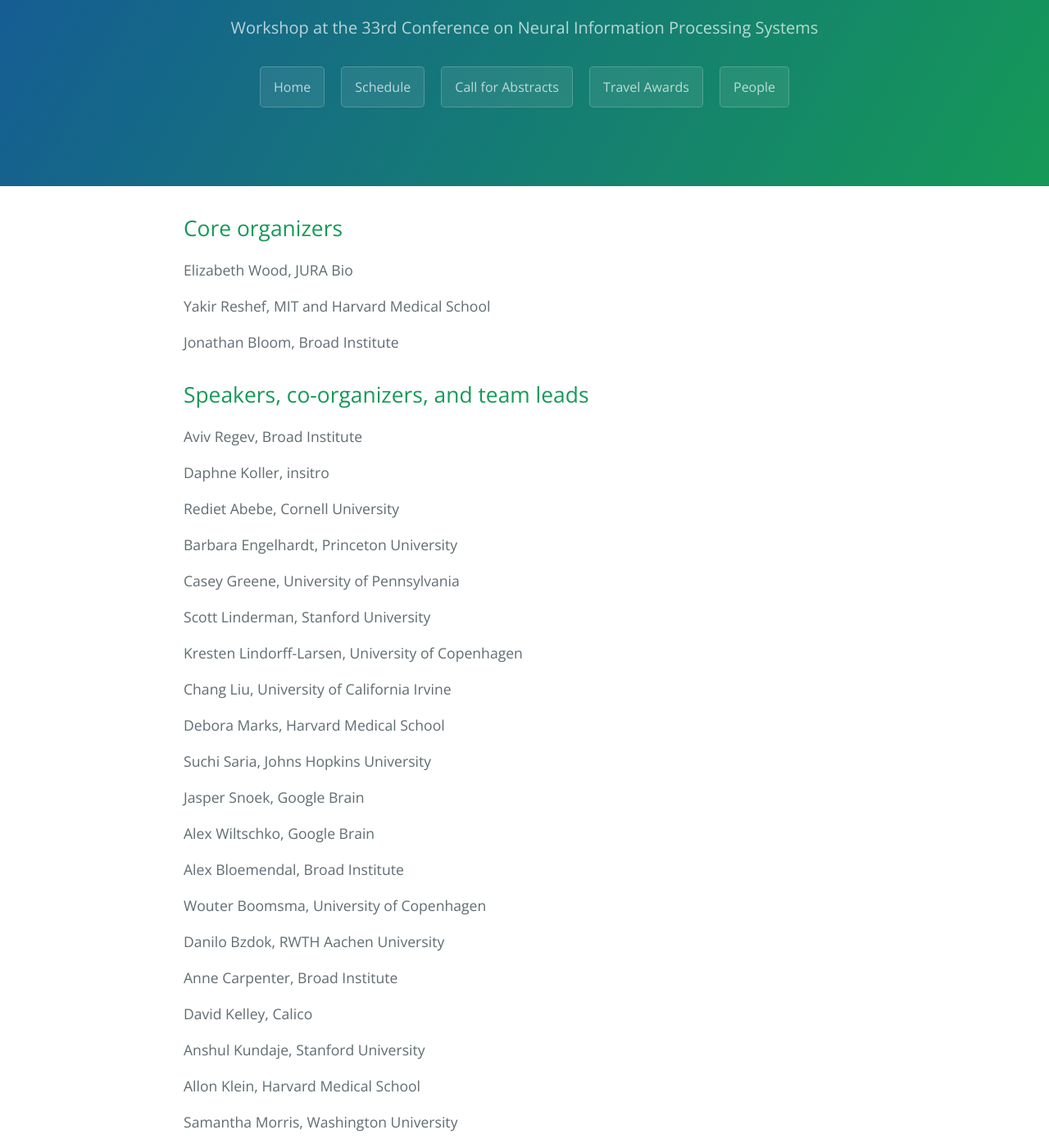
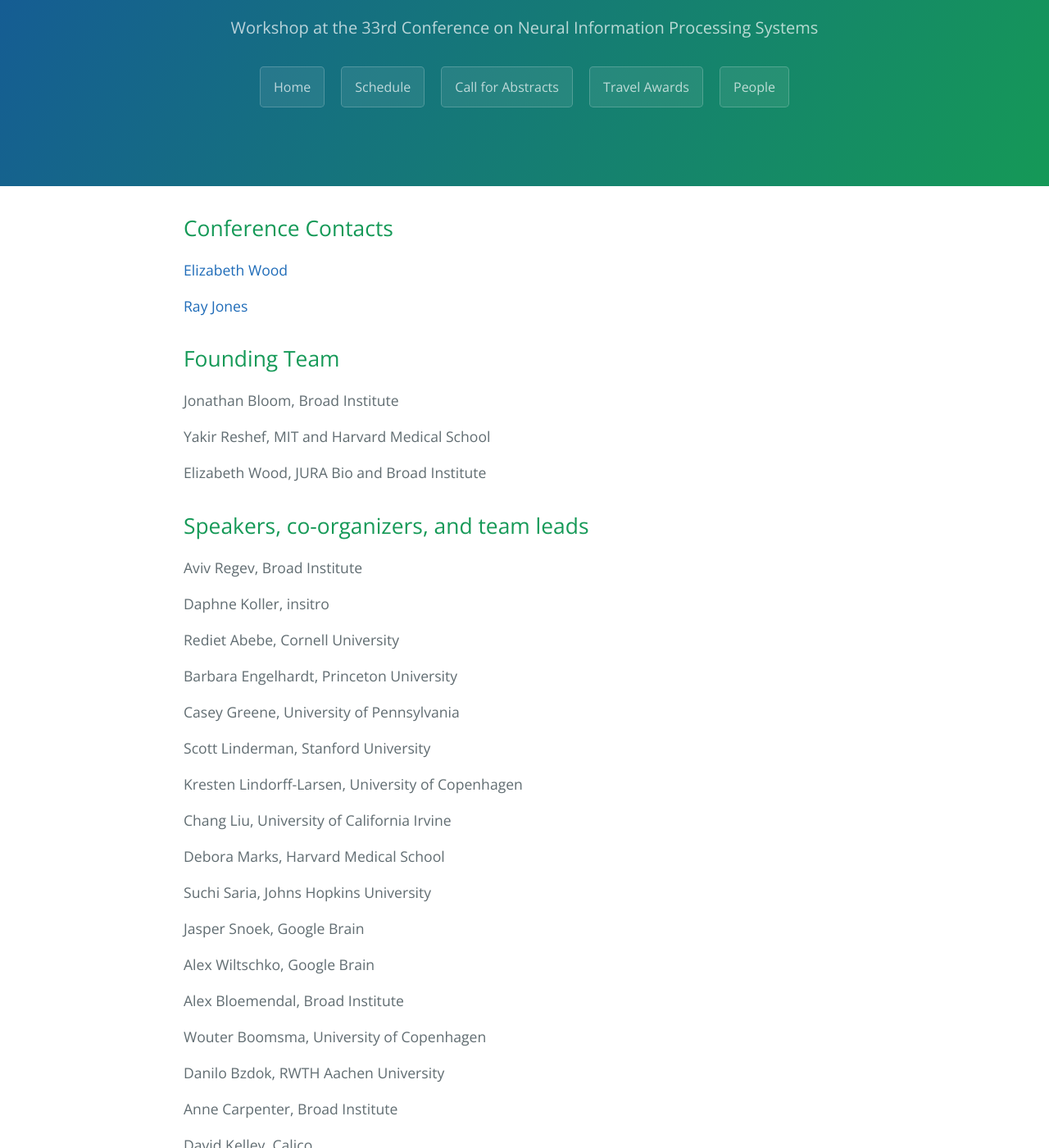
Before and after one commit to lmrl-bio/lmrl-bio.github.io, a Jekyll site: the page built from people.md, in a window 1280 px wide and 1400 px high, scrolled down 234 px. Shown: the whole window at 82% size. Built offline with Jekyll 4.4.1, drawn with Linux system fonts in a browser that asks for light colours; our own code applies the rules of GitHub Pages for plain Markdown files; some of the changed text lies outside the part shown.

Commit message:
Update people.md

```diff
--- a/people.md
+++ b/people.md
@@ -1,13 +1,19 @@
 ---
 layout: default
 ---
-## Core organizers
+## Conference Contacts
 
-Elizabeth Wood, JURA Bio
+<a href="mailto:lmrl.neurips.2019@gmail.com">Elizabeth Wood</a>
+
+<a href="lmrl.neurips.2019@gmail.com">Ray Jones</a>
+
+## Founding Team
+
+Jonathan Bloom, Broad Institute
 
 Yakir Reshef, MIT and Harvard Medical School
 
-Jonathan Bloom, Broad Institute
+Elizabeth Wood, JURA Bio and Broad Institute
 
 ## Speakers, co-organizers, and team leads
 
@@ -55,7 +61,13 @@ Soumya Raychaudhuri, Harvard Medical School
 
 Nikolai Slavov, Northeastern University
 
+Sergey Ovchinnikov, Harvard University
+
+Joshua Weinstein, University of Chicago
+
 ## Operations team
+
+Molly Gallagher, Broad Institute
 
 Emma Stickgold, Broad Institute
 
```
